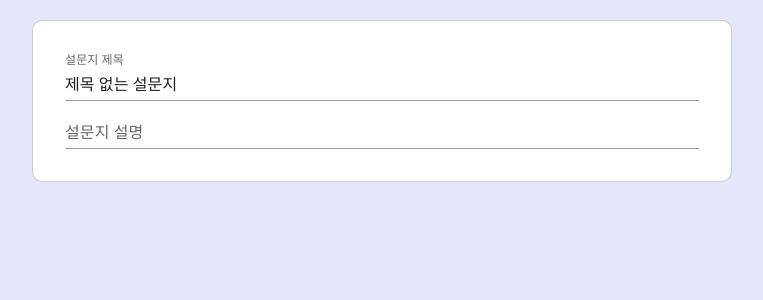
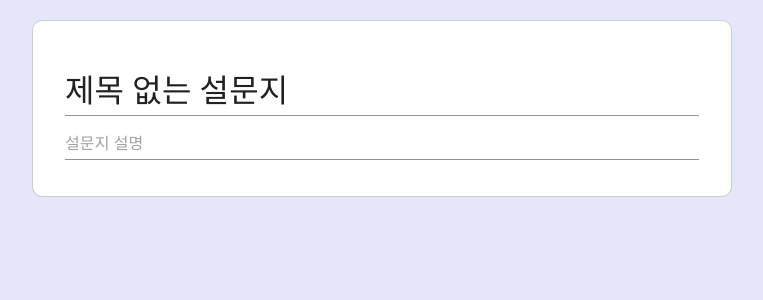
Before and after one commit to Seokyung/GoogleForms_Clonecoding, a React (Create React App) app: page / in a window 1280 px wide. Shown: the top 300 px of the page, without its empty margins (258-1021 px from the left). Built offline with nearby package versions, Linux system fonts and the light colour scheme.

Commit message:
설문지 제목 입력폼 디자인 적용

```diff
--- a/src/components/Title/TitleForm.tsx
+++ b/src/components/Title/TitleForm.tsx
@@ -1,6 +1,7 @@
 import { TextField } from "@mui/material";
 import React, { useState } from "react";
 import { SurveyBox } from "../../styles/SurveyBox";
+import styled from "styled-components";
 
 interface IForm {
 	title: string;
@@ -18,19 +19,19 @@ const TitleForm = (formObj: IForm) => {
 
 	return (
 		<SurveyBox>
-			<TextField
+			<StyledTextField
 				id="title"
 				variant="standard"
-				label="설문지 제목"
 				placeholder="설문지 제목"
+				margin="dense"
 				value={title}
 				onChange={onTextChange}
 			/>
-			<TextField
+			<StyledTextField
 				id="description"
 				variant="standard"
-				label="설문지 설명"
 				placeholder="설문지 설명"
+				margin="dense"
 				value={description}
 				onChange={onTextChange}
 			/>
@@ -43,4 +44,11 @@ TitleForm.defaultProps = {
 	description: "",
 };
 
+const StyledTextField = styled(TextField)(({ id }) => ({
+	"& .MuiInputBase-input": {
+		fontSize: id === "title" ? "2rem" : "1rem",
+		fontWeight: id === "title" ? 500 : 400,
+	},
+}));
+
 export default TitleForm;
--- a/src/styles/GlobalStyle.tsx
+++ b/src/styles/GlobalStyle.tsx
@@ -7,6 +7,7 @@ export const GlobalStyle = createGlobalStyle`
     -moz-osx-font-smoothing: grayscale;
   }
   body {
+    color:#111;
     background-color: lavender;
   }
   a {
```
